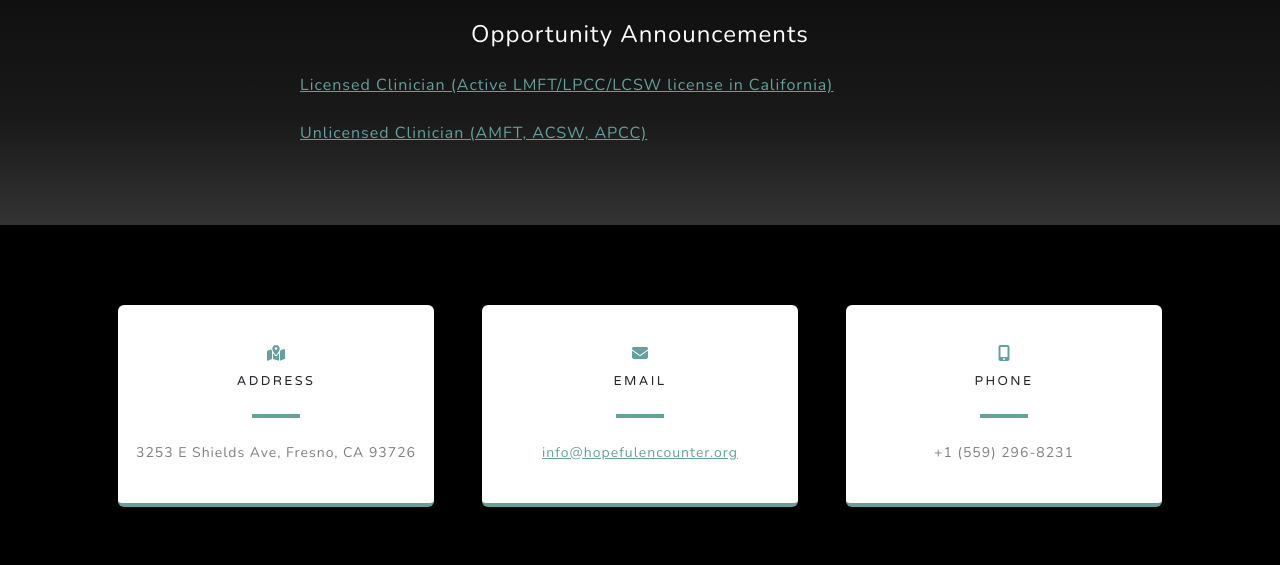
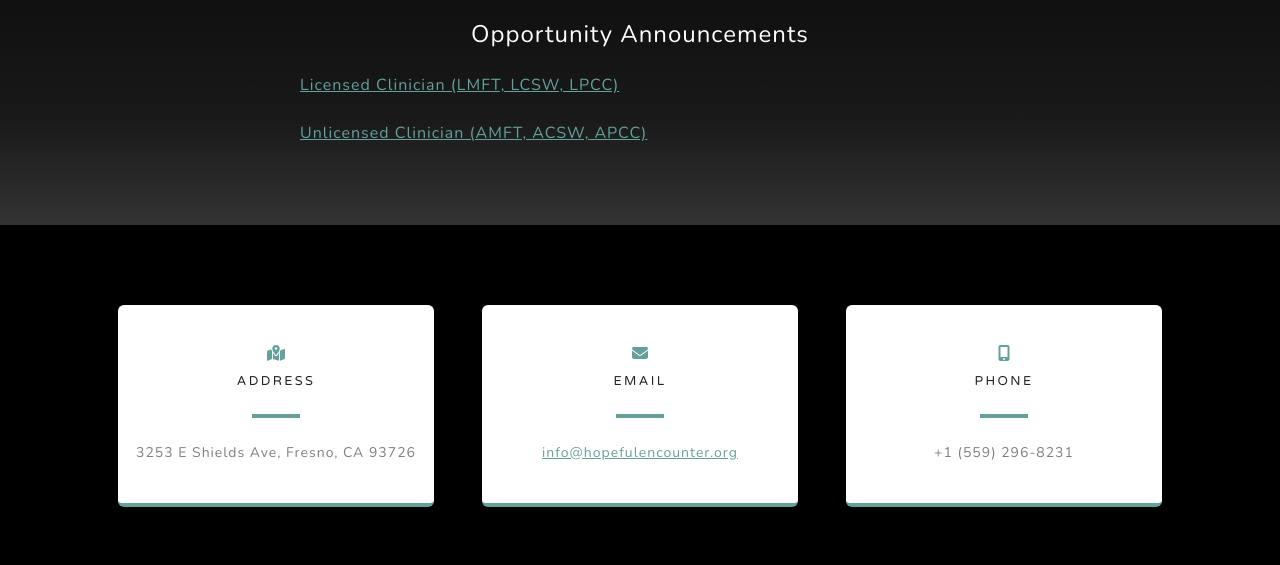
Before and after one commit to ahopefulencounter/ahopefulencounter.github.io, a plain HTML site: page careers/index.html in a window 1280 px wide. Shown: the part 1002-1567 px from the top of the page. Drawn offline with nearby package versions, Linux system fonts and the light colour scheme.

Commit message:
Update index.html

```diff
--- a/careers/index.html
+++ b/careers/index.html
@@ -87,7 +87,7 @@
                         <br>
                         -->
 
-                        <a href="https://drive.google.com/file/d/1LbsUZqSMPOsrtwYOiFBeku13QWT04rRP/view?usp=drive_link" target="_blank">Licensed Clinician (Active LMFT/LPCC/LCSW license in California)</a>
+                        <a href="https://drive.google.com/file/d/1LbsUZqSMPOsrtwYOiFBeku13QWT04rRP/view?usp=drive_link" target="_blank">Licensed Clinician (LMFT, LCSW, LPCC)</a>
                         <br><br>
                         <a href="https://drive.google.com/file/d/1KM8P1JHfJuh6GttYnXR4ABnFktBibxfO/view?usp=drive_link" target="_blank">Unlicensed Clinician (AMFT, ACSW, APCC)</a>
                     </p>
```
